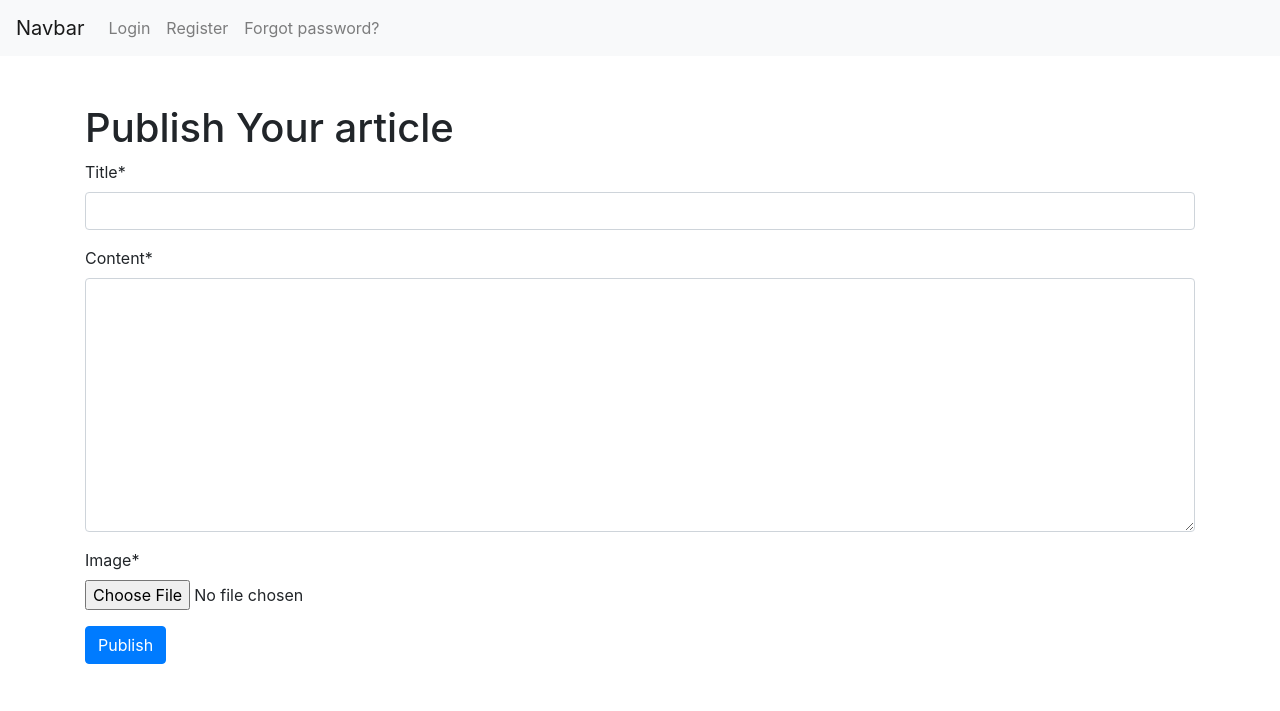
After one commit to Andrew-157/dj_project_1, a Django app: page /publish_article/ in a window 1280 px wide. The commit adds this page. Shown: the top 711 px of the page. Run offline with Django 4.2, Linux system fonts and the light colour scheme; some libraries are stand-ins or nearby versions.

Commit message:
Added publishing article feature

```diff
--- a/articles/templates/articles/index.html
+++ b/articles/templates/articles/index.html
@@ -4,5 +4,8 @@
     {% load crispy_forms_tags %}
     <div class="container py-5">
         <h1>Welcome to the Articlee</h1>
+        {% if user.is_authenticated %}
+            <a href="{% url 'articles:publish-article' %}">Publish Article Here</a>
+        {% endif %}
     </div>
 {% endblock %}
--- /dev/null
+++ b/articles/templates/articles/publish_article.html
@@ -0,0 +1,13 @@
+{% extends "articles/header.html" %}
+
+{% block content %}
+    {% load crispy_forms_tags %}
+    <div class="container py-5">
+        <h1>Publish Your article</h1>
+        <form action="{% url 'articles:publish-article' %}" method="post" enctype="multipart/form-data">
+            {% csrf_token %}
+            {{ form|crispy }}
+            <button class="btn btn-primary" type="submit">Publish</button>
+        </form>
+    </div>
+{% endblock %}
--- a/articles/urls.py
+++ b/articles/urls.py
@@ -11,5 +11,6 @@ urlpatterns = [
     path('login/', views.LoginUser.as_view(), name='login'),
     path('logout/', views.logout_request, name='logout'),
     path('change_profile/', views.ChangeProfile.as_view(), name='change-profile'),
-    path('password_reset/', views.password_reset_request, name='password-reset')
+    path('password_reset/', views.password_reset_request, name='password-reset'),
+    path('publish_article/', views.PublishArticle.as_view(), name='publish-article')
 ]
--- a/articles/views.py
+++ b/articles/views.py
@@ -12,7 +12,7 @@ from django.utils.encoding import force_bytes
 from django.utils.decorators import method_decorator
 from django.shortcuts import render, redirect
 from django.views import View
-from .forms import CustomUserForm, ChangeCustomUserForm
+from .forms import CustomUserForm, ChangeCustomUserForm, PublishArticleForm
 from .models import CustomUser
 
 
@@ -60,8 +60,7 @@ class RegisterUser(View):
         if form.is_valid():
             user = form.save()
             login(request, user)
-            username = form.cleaned_data['username']
-            messages.success(request, f'Welcome to the Articlee, {username}')
+            messages.success(request, f'Welcome to the Articlee')
             return redirect('articles:index')
 
         return render(request, self.template_name, {'form': form})
@@ -84,7 +83,7 @@ class LoginUser(View):
             if user:
                 login(request, user)
                 messages.success(
-                    request, f"Welcome back to the Articlee, {username}")
+                    request, f"Welcome back to the Articlee")
                 return redirect('articles:index')
         return render(request, self.template_name, {'form': form})
 
@@ -111,9 +110,28 @@ class ChangeProfile(View):
         if form.is_valid():
             user = form.save()
             login(request, user)
-            username = form.cleaned_data['username']
             messages.success(
-                request, f'Your account was successfully changed, {username}')
+                request, f'Your account was successfully changed')
             return redirect('articles:index')
 
         return render(request, self.template_name, {'form': form})
+
+
+class PublishArticle(View):
+    form_class = PublishArticleForm
+    template_name = 'articles/publish_article.html'
+
+    def get(self, request):
+        form = self.form_class()
+        return render(request, self.template_name, {'form': form})
+
+    def post(self, request):
+        form = self.form_class(request.POST, request.FILES)
+        if form.is_valid():
+            obj = form.save(commit=False)
+            form.instance.author = request.user
+            obj.save()
+            form.save_m2m()
+            messages.success(request, 'You successfully published new article')
+            return redirect('articles:index')
+        return render(request, 'articles/publish_article.html', {'form': form})
```
